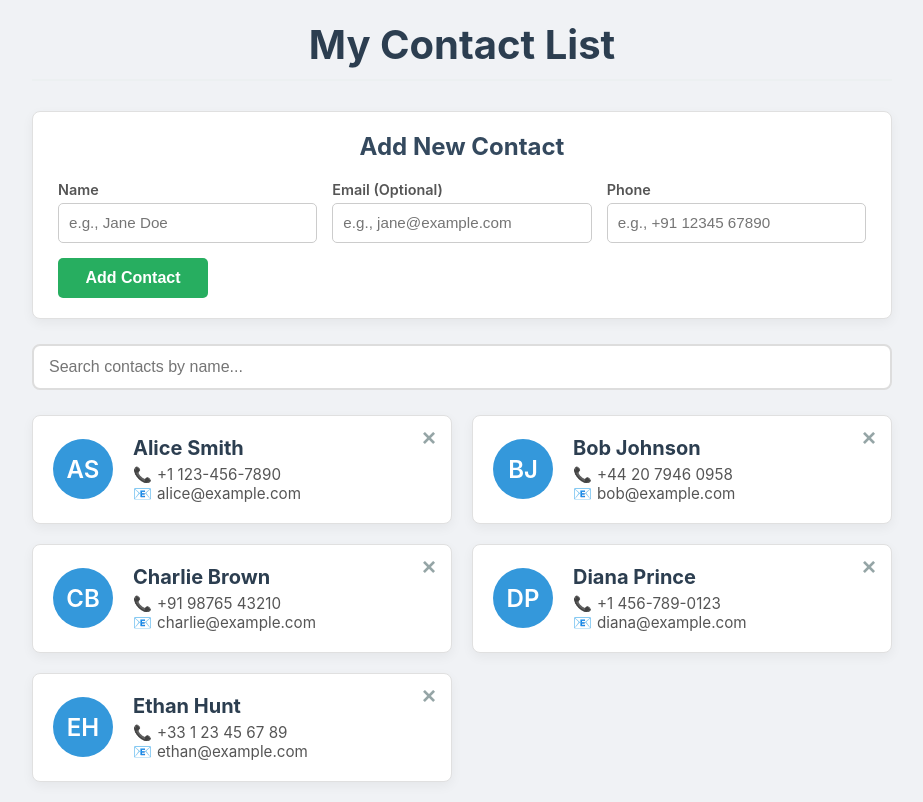
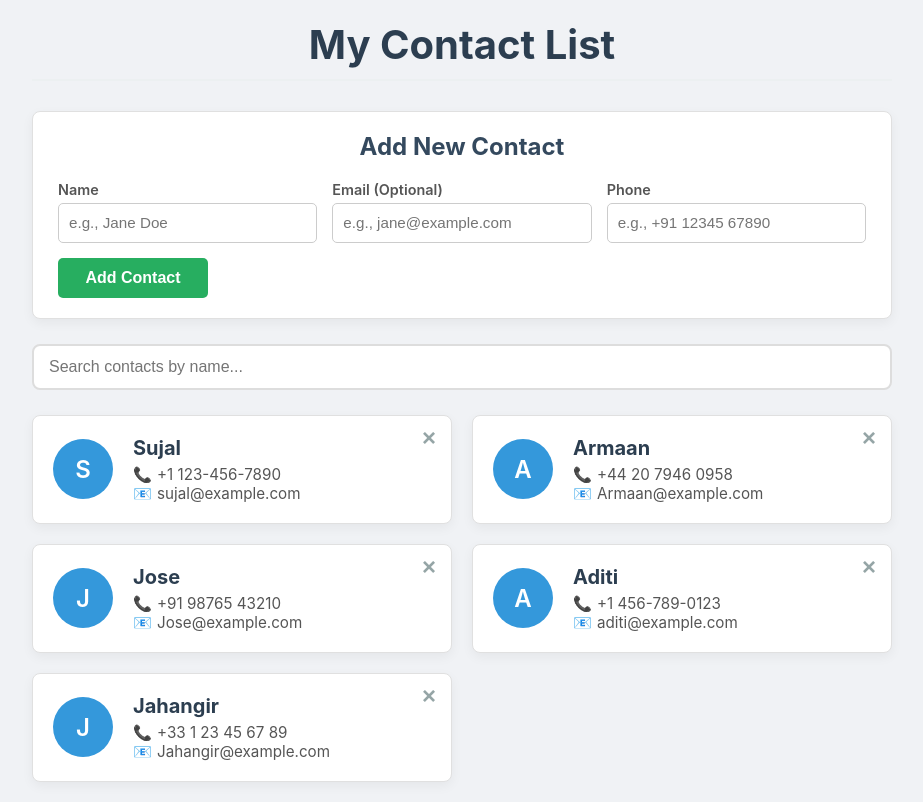
Before and after one commit to Adithya445/TRIA_FRONTEND, a React (Vite) app: page / in a window 1280 px wide. Shown: the whole page, without its empty margins (178-1101 px from the left). Built offline with nearby package versions, Linux system fonts and the light colour scheme.

Commit message:
additional features added3

```diff
--- a/src/App.jsx
+++ b/src/App.jsx
@@ -6,11 +6,11 @@ import './App.css';
 
 // Mock data to simulate fetching from an API
 const mockContacts = [
-  { id: 1, name: 'Alice Smith', email: 'alice@example.com', phone: '+1 123-456-7890' },
-  { id: 2, name: 'Bob Johnson', email: 'bob@example.com', phone: '+44 20 7946 0958' },
-  { id: 3, name: 'Charlie Brown', email: 'charlie@example.com', phone: '+91 98765 43210' },
-  { id: 4, name: 'Diana Prince', email: 'diana@example.com', phone: '+1 456-789-0123' },
-  { id: 5, name: 'Ethan Hunt', email: 'ethan@example.com', phone: '+33 1 23 45 67 89' },
+  { id: 1, name: 'Sujal', email: 'sujal@example.com', phone: '+1 123-456-7890' },
+  { id: 2, name: 'Armaan', email: 'Armaan@example.com', phone: '+44 20 7946 0958' },
+  { id: 3, name: 'Jose', email: 'Jose@example.com', phone: '+91 98765 43210' },
+  { id: 4, name: 'Aditi', email: 'aditi@example.com', phone: '+1 456-789-0123' },
+  { id: 5, name: 'Jahangir', email: 'Jahangir@example.com', phone: '+33 1 23 45 67 89' },
 ];
 
 function App() {
```
